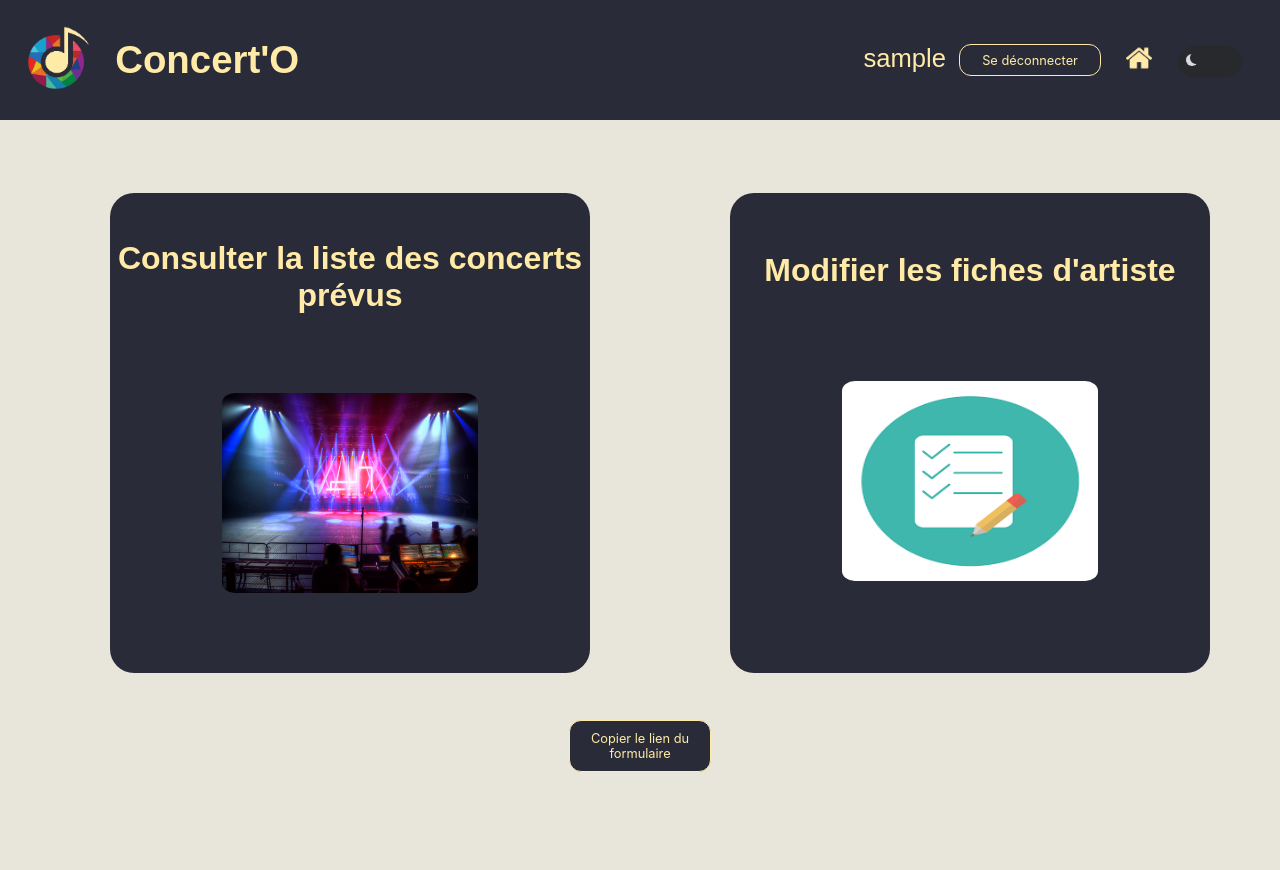
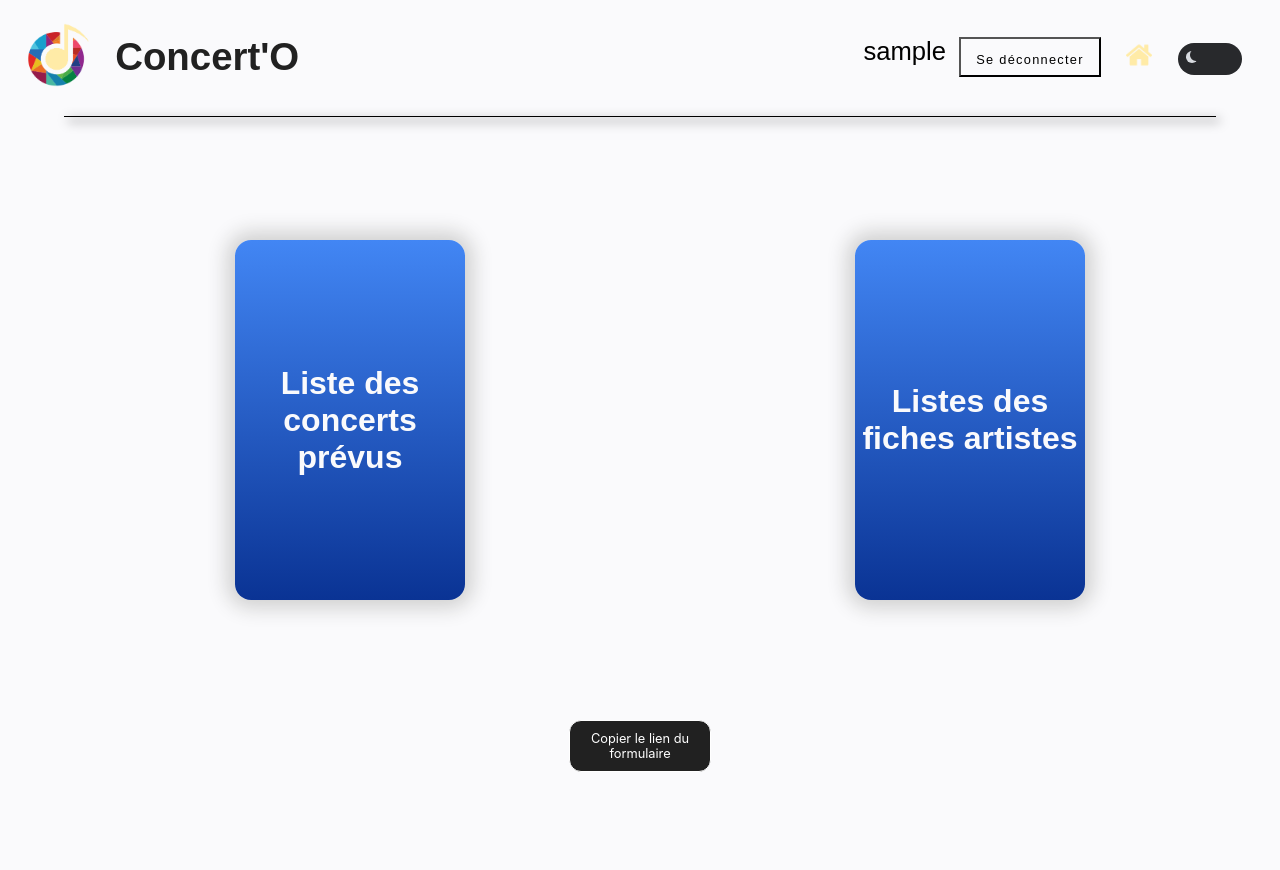
Before and after one commit to LeniChabilan/SAE-CONCERT, a Flask app: page /asso/bien-etre in a window 1280 px wide. Run offline with Flask 2, Linux system fonts and the light colour scheme; the visitor is signed in with stand-in values (Sample User, id 1); data that the repository does not hold is empty; some libraries are stand-ins or nearby versions.

Commit message:
feat: refonte de l'IHM

```diff
--- a/flask/files/static/accueil_bien_etre.css
+++ b/flask/files/static/accueil_bien_etre.css
@@ -1,18 +1,11 @@
 body {
   margin: 0;
-}
-
-body.light main{
-  background-color: #e8e5da;
-}
-
-body.dark main{
-  background-color: #212121;
 }
 
 main{
   padding-bottom: 30px;
   height: 90vh;
+  background-color: #fafafc
 }
 
 
@@ -20,11 +13,11 @@ main{
   display: flex;
   appearance: none;
   flex-wrap: wrap;
-  background-color: #2a2b38;
-  border: 0.125em solid #ffeba7;
+  background-color: #212121;
+  border: 0.125em solid #fff;
   border-radius: 0.9375em;
   box-sizing: border-box;
-  color: #ffeba7;
+  color: #fff;
   cursor: pointer;
   font-family: Roobert, -apple-system, BlinkMacSystemFont, "Segoe UI", Helvetica,
     Arial, sans-serif, "Apple Color Emoji", "Segoe UI Emoji", "Segoe UI Symbol";
@@ -53,7 +46,7 @@ main{
 }
 
 #boutonCopier:hover {
-  color: #2a2b38;
+  color: #212121;
   background-color: #ffeba7;
   box-shadow: rgba(0, 0, 0, 0.25) 0 8px 15px;
   transform: translateY(-2px);
@@ -69,6 +62,7 @@ main{
 
   justify-content: center;
 }
+
 .listeOptions {
   height: 75vh;
   margin: 0;
@@ -80,54 +74,51 @@ main{
   transition: 0.3s;
 }
 
-.listeOptions div {
-  display: flex;
-  flex-direction: column;
-  justify-content: space-evenly;
-  background-color: #2a2b38;
-  margin: 3vw;
-  margin-top: 5vw;
-  border-radius: 5%;
-  height: 60vh;
-  width: 60vw;
-  transition: 0.3s;
-  max-width: 60vh;
+.card {
+  height: 45vh;
+  width: 18vw;
+  position: relative;
+  transition: all 0.4s cubic-bezier(0.645, 0.045, 0.355, 1);
+  border-radius: 16px;
+  box-shadow: 0 0 20px 8px #d0d0d0;
+  overflow: hidden;
 }
 
-.listeOptions div:hover {
-  height: 65vh;
-  max-width: 65vh;
-
-}
-.listeOptions div:hover img{
-  width: 23vw;
-  height: 28vh;
-  transition-duration: 0.2s;
+.card-image {
+  display: flex;
+  height: 100%;
+  width: 100%;
+  position: absolute;
+  color: #fafafc;
+  transition: all 1s cubic-bezier(0.645, 0.045, 0.355, 1);
+  background: #0a3394;
+  background: linear-gradient(to top, #0a3394, #4286f4);
+  font-weight: bolder;
+  font-size: 2.5vw;
+  text-align: center;
+  align-items: center;
 }
 
-.listeOptions a {
-  color: #ffeba7;
-  text-decoration: none;
-  font-size: 2em;
-  margin: 1em;
-  font-weight: bold;
+.card-description {
+  display: flex;
+  position: absolute;
+  gap: .5em;
+  background-color: #f5f5f5;
+  color: #212121;
+  height: 80%;
+  width: 100%;
+  top: 100%;
+  border-radius: 16px;
+  transition: all .6s cubic-bezier(0.645, 0.045, 0.355, 1);
+  font-weight: bolder;
+  font-size: 1.5em;
   text-align: center;
+  align-items: center;
+}
+.card:hover .card-description {
+  transform: translateY(-100%);
 }
 
-.listeOptions div:hover a {
-  font-size: 2.1em;
-  transition-duration: 0.2s;
-}
-
-
-
-.listeOptions img {
-  width: 20vw;
-  height: 25vh;
-  border-radius: 5%;
-  margin: 2rem;
-  align-self: center;
-}
 
 @media screen and (max-width: 1100px) {
   .listeOptions {
--- a/flask/files/static/base.css
+++ b/flask/files/static/base.css
@@ -1,16 +1,29 @@
 html{
   font-family: 'Poppins', sans-serif;
+  overflow: hidden;
 }
 
-
+body{
+  overflow: hidden;
+}
 
 header {
   display: flex;
+  flex-wrap: wrap;
   justify-content: space-between;
   align-items: center;
   height: 15vh;
   margin: 0;
-  background-color: #2a2b38;
+  background-color: #fafafc;
+}
+
+header:after {
+  content: ""; /* This is necessary for the pseudo element to work. */
+  display: block;
+  margin: auto;
+  width: 90%;
+  border-bottom: .1vh solid #000;
+  box-shadow: 0.3vw 0.3vw .80vw 0.01vw #000;
 }
 
 ul {
@@ -36,56 +49,68 @@ ul {
 }
 
 #nom_Entreprise {
-  color: #ffeba7;
+  color: #212121;
   font-size: 3vw;
   margin-top: 4vh;
   margin-bottom: 4vh;
 }
 
+.wrapper{
+  position: fixed;
+  top: 50%;
+  left: 50%;
+  transform: translate(-50%, -50%);
+}
 
-#bouton_se_connecter {
-  display: flex;
+#bouton_se_connecter{
   appearance: none;
-  background-color: transparent;
-  border: 0.125em solid #ffeba7;
-  border-radius: 0.9375em;
   box-sizing: border-box;
-  color: #ffeba7;
   cursor: pointer;
   font-family: Roobert, -apple-system, BlinkMacSystemFont, "Segoe UI", Helvetica,
     Arial, sans-serif, "Apple Color Emoji", "Segoe UI Emoji", "Segoe UI Symbol";
   line-height:normal;
-  min-height: 2.5em;
   outline:none;
-  text-align: center;
   text-decoration: none;
-  transition: all 300ms cubic-bezier(0.23, 1, 0.32, 1);
   user-select: none;
   -webkit-user-select: none;
   touch-action: manipulation;
   will-change: transform;
   font-size: 1vw;
   width: 11.1vw;
+  height: 5vh;
   justify-content: center;
   align-items: center;
+  display: block;
+  line-height: 40px;
+  font-family: sans-serif;
+  text-decoration: none;
+  background-color: transparent;
+  color: #000;
+  letter-spacing: .1vw;
 }
 
-
-
-#bouton_se_connecter:disabled {
-  pointer-events: none;
+#bouton_se_connecter span{
+  position: relative;
+  z-index: 2;
 }
 
-#bouton_se_connecter:hover {
-  color: #2a2b38;
-  background-color: #ffeba7;
-  box-shadow: rgba(0, 0, 0, 0.25) 0 8px 15px;
-  transform: translateY(-2px);
+#bouton_se_connecter:after{
+  position: absolute;
+  content: "";
+  top: 0;
+  left: 0;
+  width: 0;
+  height: 100%;
+  background: #000;
+  transition: all .35s;
 }
 
-#bouton_se_connecter:active {
-  box-shadow: none;
-  transform: translateY(0);
+#bouton_se_connecter:hover{
+  color: #fff;
+}
+
+#bouton_se_connecter:hover:after{
+  width: 100%;
 }
 
 .toggle-switch {
@@ -170,11 +195,11 @@ ul {
 
 .username{
   margin-right: 1vw;
-  color: #ffeba7;
   font-size: 2vw;
   margin-top: 3%;
+  color: #000;
+}
 
-}
 .gauche {
   display: flex;
   justify-content: center;
--- a/flask/files/templates/accueil_bien_etre.html
+++ b/flask/files/templates/accueil_bien_etre.html
@@ -7,23 +7,17 @@
 <ul class="listeOptions">
   <li>
     <a href="{{ url_for('liste_concerts') }}">
-      <div>
-        Consulter la liste des concerts prévus
-        <img
-          src="{{ url_for('static', filename='img/prevus.jpg') }}"
-          alt="salle de concert vide en préparation"
-        />
+      <div class="card">
+        <div class="card-image">Liste des concerts prévus</div>
+          <div class="card-description">Consulter la liste des concerts prévus avec l'aide de filtre, afin de les modifier ou les supprimer</div>
       </div>
     </a>
   </li>
   <li>
     <a href="{{ url_for('choix_groupes_artistes') }}">
-      <div>
-        Modifier les fiches d'artiste
-        <img
-          src="{{ url_for('static', filename='img/checklist.png') }}"
-          alt="image de checklist"
-        />
+      <div class="card">
+        <div class="card-image">Listes des fiches artistes</div>
+          <div class="card-description">Consulter la liste des différentes fiches d'artistes ou de groupes afin de les modifier ou les supprimer</div>
       </div>
     </a>
   </li>
--- a/flask/files/templates/base.html
+++ b/flask/files/templates/base.html
@@ -24,11 +24,19 @@
         {% if current_user.is_authenticated%}
           <li><a class="username" >{{ current_user.nomOrga }}</a></li>
           <li class="logout"><a href="{{ url_for('logout') }}" id="fond_bouton" class="noligne">
-            <button type="button" id="bouton_se_connecter">Se déconnecter</button>
+            <div id="wrapper">
+              <button type="button" id="bouton_se_connecter">
+                <span>Se déconnecter</span>
+              </button>
+            </div>
           </a></li>
           {% else %}
           <li> <a href="{{ url_for('connexion') }}" id="fond_bouton" class="noligne">
-            <button type="button" id="bouton_se_connecter">Se connecter</button>
+            <div id="wrapper">
+              <button type="button" id="bouton_se_connecter">
+                <span>Se connecter</span>
+              </button>
+            </div>
           </a></li>
         {% endif %}
         </ul>
```
Also changed, not shown: flask/files/static/accueil_technique.css (+40 -47 lines), flask/files/static/choix_fiche.css (+1 -16 lines), flask/files/static/choix_grp_art.css (+40 -50 lines), flask/files/static/connexion.css (+4 -4 lines), flask/files/static/creation_concert.css (+1 -8 lines), flask/files/static/home.css (+27 -17 lines), flask/files/static/liste_artiste.css (+1 -18 lines), flask/files/static/liste_concerts.css (+2 -8 lines), flask/files/static/liste_groupe.css (+1 -20 lines), flask/files/static/modif_artiste.css (+1 -8 lines), flask/files/templates/accueil_technique.html (+8 -12 lines), flask/files/templates/choix_groupes_artistes.html (+6 -12 lines).
